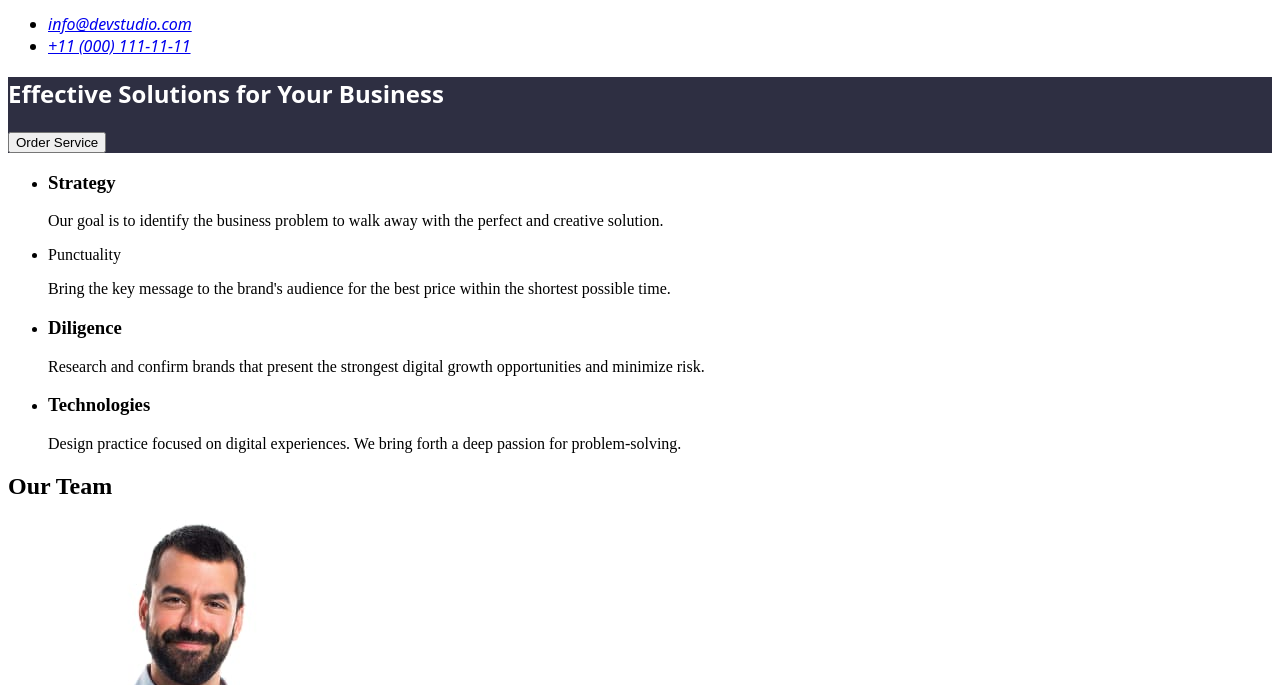
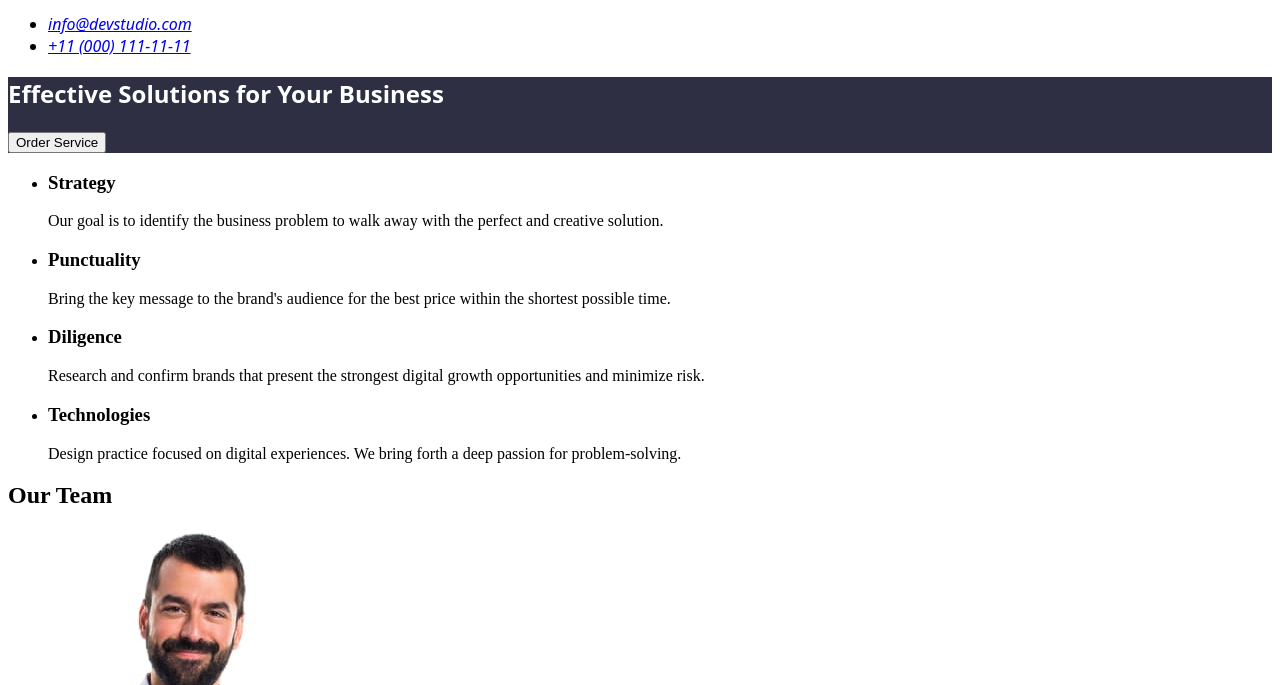
Before and after one commit to vitalia-m/goit-markup-hw-02, a plain HTML site: page index.html in a window 1280 px wide. Shown: the part 115-800 px from the top of the page. Drawn offline with Linux system fonts and the light colour scheme.

Commit message:
add index file

```diff
--- a/index.html
+++ b/index.html
@@ -45,7 +45,7 @@
             </p>
           </li>
           <li class="advantages-list" >
-            <h class="advantages-title" >Punctuality</h>
+            <h3 class="advantages-title" >Punctuality</h3>
             <p class="advantages-descr" >
               Bring the key message to the brand's audience for the best price
               within the shortest possible time.
@@ -60,7 +60,7 @@
           </li>
           <li class="advantages-list" >
             <h3 class="advantages-title" >Technologies</h3>
-            <p class="advantages-descr" >
+            <p class="advantages-descr">
               Design practice focused on digital experiences. We bring forth a
               deep passion for problem-solving.
             </p>
@@ -99,7 +99,7 @@
               height="260"
             />
             <h3 class="team-name" >Camila Garcia</h3>
-            <p class="team-position" >Marketing</p>
+            <p class="team-position">Marketing</p>
           </li>
           <li class="team-repr" >
             <img
@@ -114,7 +114,7 @@
         </ul>
       </section>
 
-      </p>
+      <p>
       <section class="portfolio">
         <h2 class="portfolio-title">Our Portfolio</h2>
         <ul>
@@ -184,6 +184,7 @@
           </ul>
         </p>
       </section>
+      </p>
       </main>
     <footer class="footer">
       <a class="logo" href="./index.html">WebStudio</a>
```
